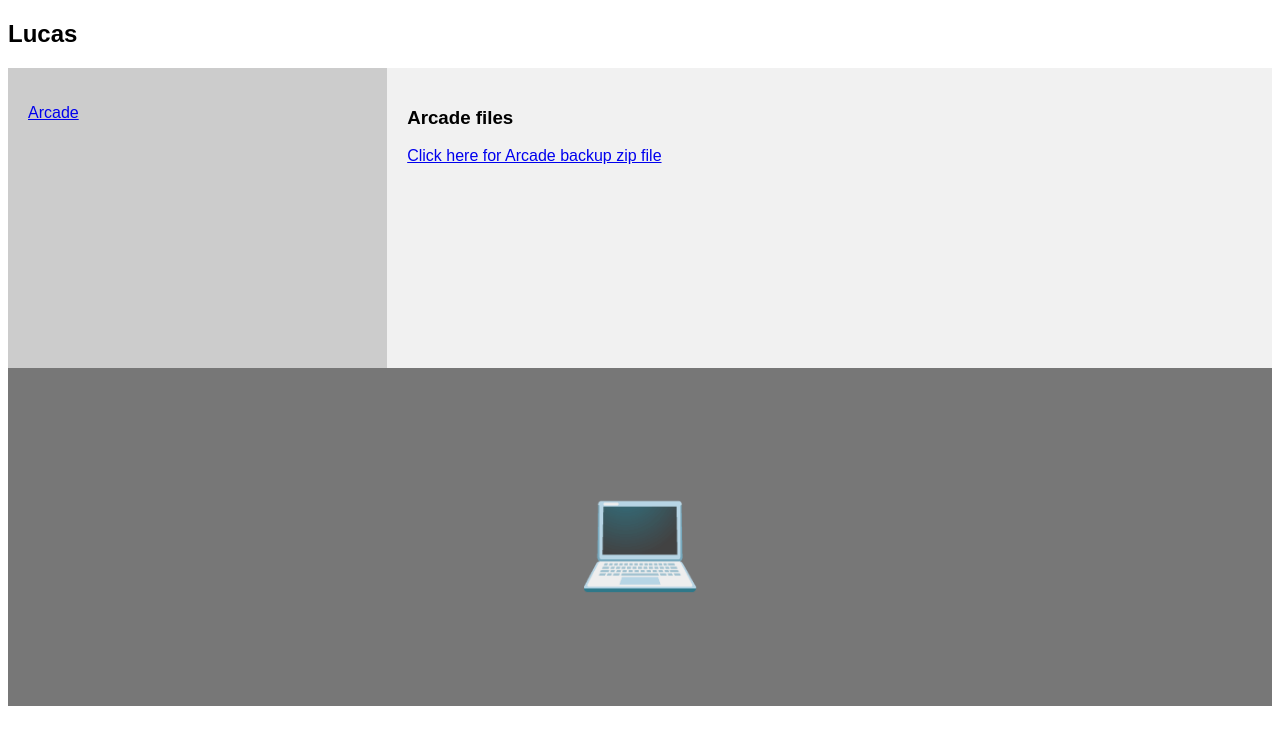
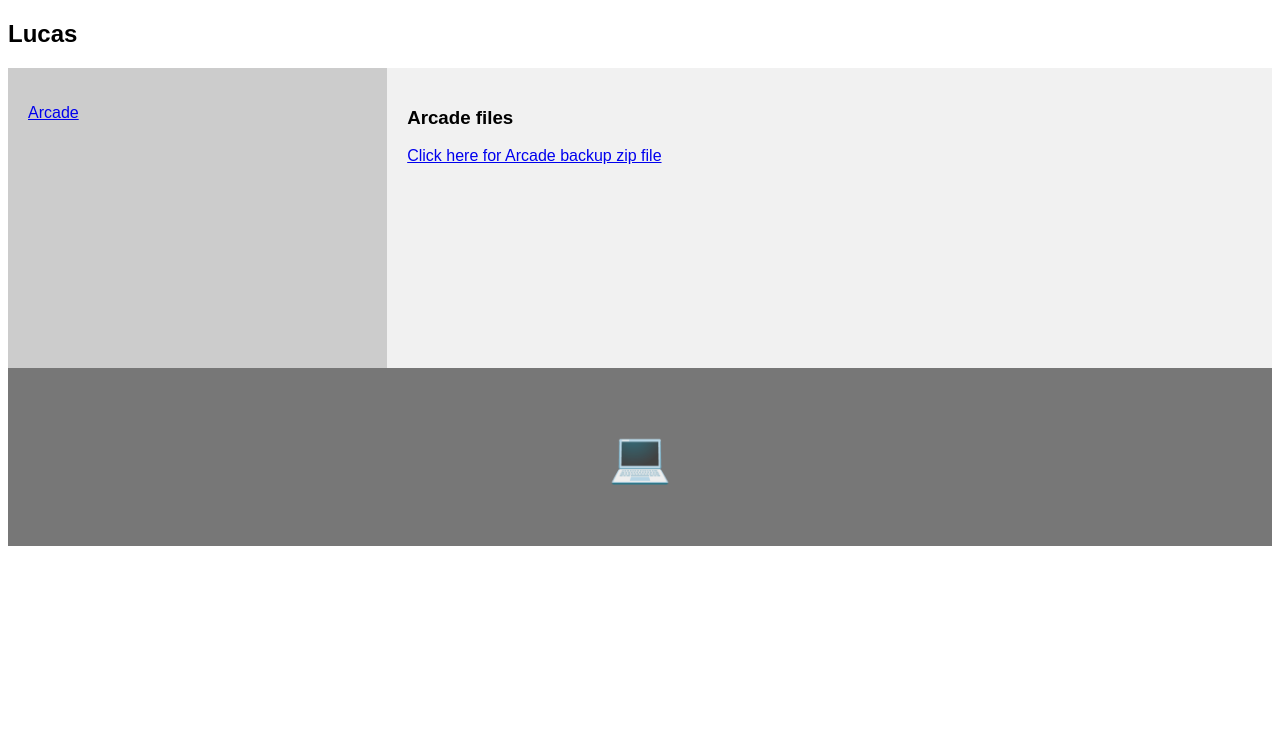
Before and after one commit to istubbz/istubbz.github.io, a plain HTML site: page index.html in a window 1280 px wide. Drawn offline with Linux system fonts and the light colour scheme.

Commit message:
Update index.html

```diff
--- a/index.html
+++ b/index.html
@@ -88,7 +88,7 @@ footer {
 </section>
 
 <footer>
-  <p style="font-size:100px">&#128187;</p>
+  <p style="font-size:50px">&#128187;</p>
 </footer>
 
 </body>
```
